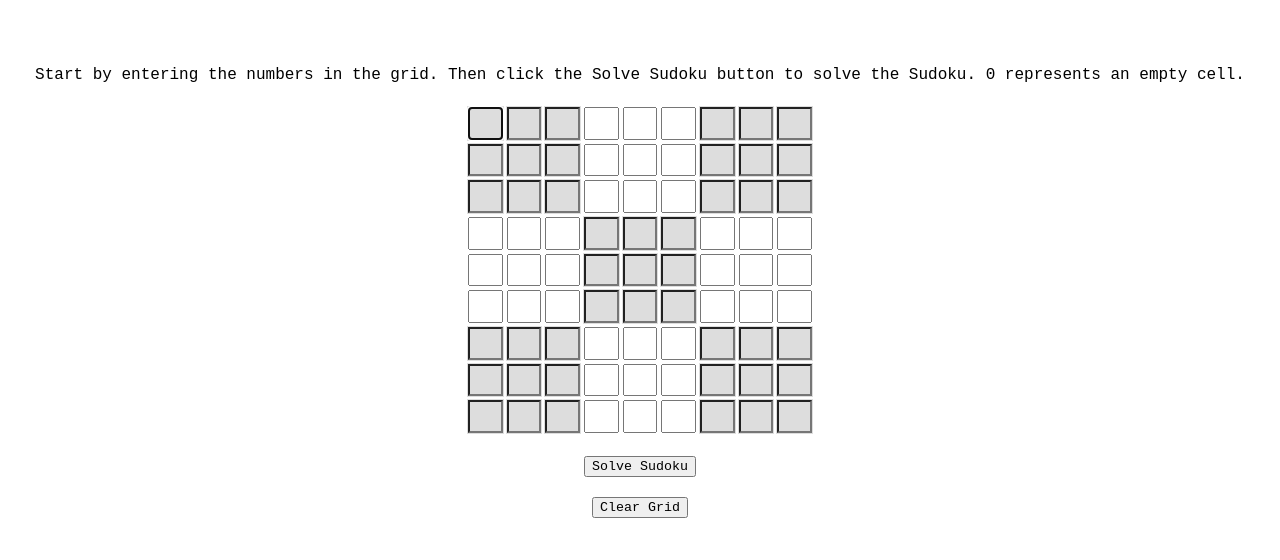
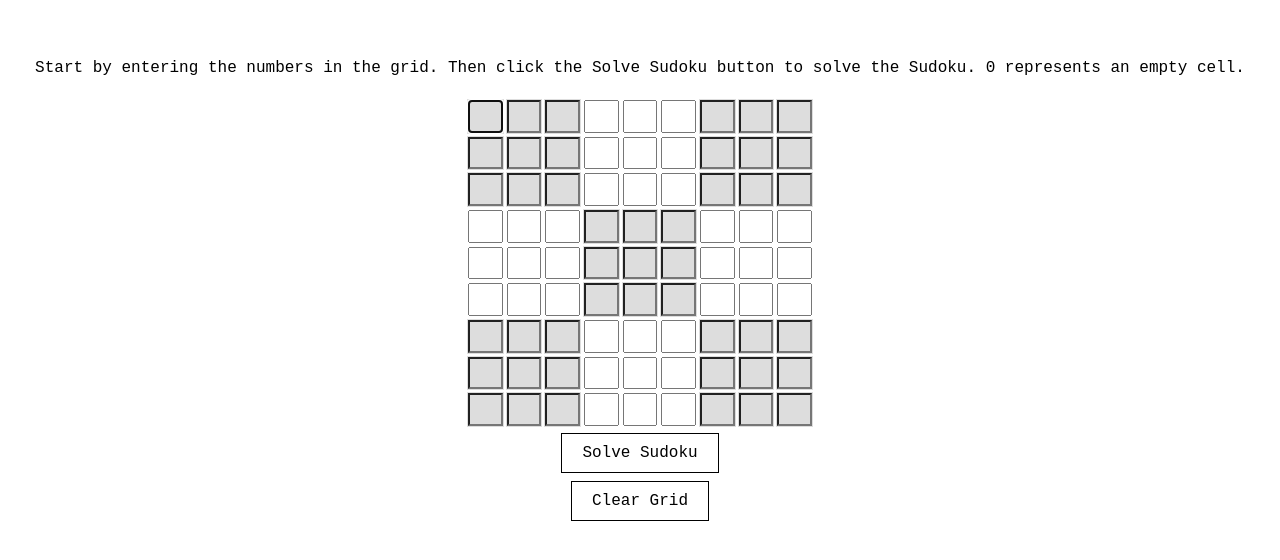
Before and after one commit to bhoot1234567890/moon, a plain HTML site: page sudoku.html in a window 1280 px wide. Shown: the part 108-668 px from the top of the page. Drawn offline with Linux system fonts and the light colour scheme.

Commit message:
changed sudoku buttons

```diff
--- a/sudoku.html
+++ b/sudoku.html
@@ -41,11 +41,22 @@
         height: auto;
       }
       button {
-        display: flex;
-        justify-content: center;
-        gap: 10px;
-        margin-top: 20px;
-        font-family: "Courier New", Courier, monospace;
+        font-family: "Courier New", monospace;
+        background-color: #ffffff;
+        border: 1px solid #000000;
+        color: #000000;
+        padding: 10px 20px;
+        text-align: center;
+        text-decoration: none;
+        display: inline-block;
+        font-size: 16px;
+        margin: 4px 2px;
+        cursor: pointer;
+        transition-duration: 0.4s;
+      }
+      button:hover {
+        background-color: #000000;
+        color: #ffffff;
       }
       #toptext {
         font-family: "Courier New", Courier, monospace;
```
